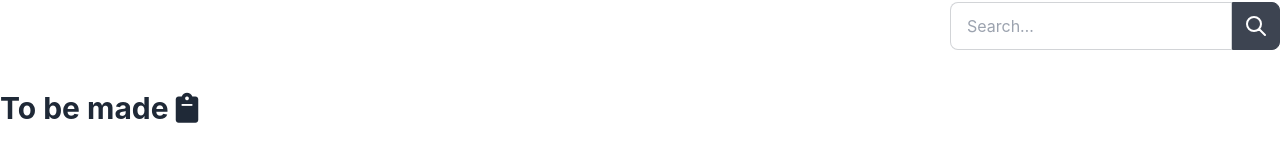
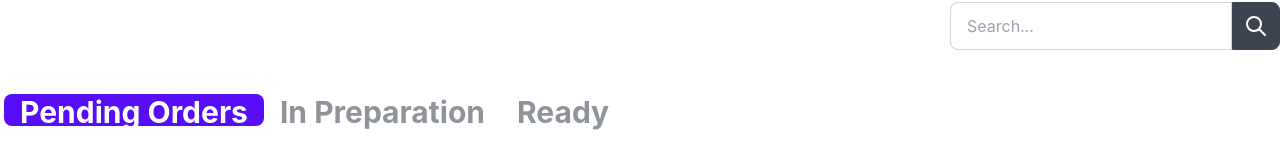
Before and after one commit to mureum/Restaurant-Website, a React (Create React App) app in the folder team-project/: page /kitchen-dashboard in a window 1280 px wide. Shown: the part 173-337 px from the top of the page. Built offline with nearby package versions, Linux system fonts and the light colour scheme; no server answers.

Commit message:
Implement tabs for different tables for "Kitchen Dashboard"

```diff
--- a/team-project/src/pages/KitchenDashboard/KitchenDashboard.jsx
+++ b/team-project/src/pages/KitchenDashboard/KitchenDashboard.jsx
@@ -3,12 +3,13 @@ import { useEffect } from "react";
 import { useState } from "react";
 import axios from "axios";
 import { KitchenTable } from "./KitchenTable";
-import {InPreparation} from "./InPreparation";
-import {ReadyDelivery} from "./ReadyDelivery";
+import { InPreparation } from "./InPreparation";
+import { ReadyDelivery } from "./ReadyDelivery";
 import cooking from "../../assets/cooking.png";
 
 function KitchenDashboard({ setIsLoggedIn, handleLogin }) {
   const [items, setItems] = useState([]);
+  const [currentTab, setCurrentTab] = useState("Pending Orders");
 
   useEffect(() => {
     const fetchAlltems = async () => {
@@ -59,6 +60,35 @@ function KitchenDashboard({ setIsLoggedIn, handleLogin }) {
             </button>
           </div>
         </div>
+        <div className="tabs tabs-boxed bg-transparent">
+          <a
+            className={
+              "tab text-3xl font-bold" +
+              (currentTab === "Pending Orders" ? " tab-active" : "")
+            }
+            onClick={() => setCurrentTab("Pending Orders")}
+          >
+            Pending Orders
+          </a>
+          <a
+            className={
+              "tab text-3xl font-bold" +
+              (currentTab === "In Preparation" ? " tab-active" : "")
+            }
+            onClick={() => setCurrentTab("In Preparation")}
+          >
+            In Preparation
+          </a>
+          <a
+            className={
+              "tab text-3xl font-bold" +
+              (currentTab === "Ready" ? " tab-active" : "")
+            }
+            onClick={() => setCurrentTab("Ready")}
+          >
+            Ready
+          </a>
+        </div>
         <h1 className="text-3xl font-bold">
           To be made <i className="fa-solid fa-clipboard"></i>
         </h1>
@@ -71,9 +101,8 @@ function KitchenDashboard({ setIsLoggedIn, handleLogin }) {
         <h1 className="text-3xl font-bold">
           Ready for delivery <i className="fa-solid fa-circle-check"></i>
         </h1>
-          <ReadyDelivery nextStepText = "Delivered"/>
+        <ReadyDelivery nextStepText="Delivered" />
         <h1></h1>
-
       </div>
     </>
   );
```
Lines whose indentation alone changed are shown as unchanged.
